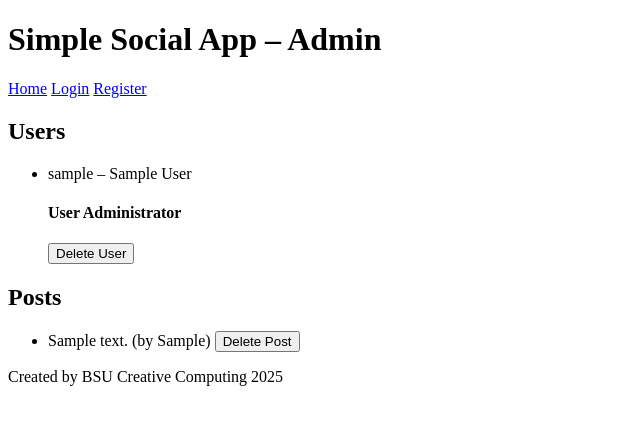
After one commit to CarolFabri/Creative-Web-work, a Node server app: template simpleSocialStarter/views/pages/admin.ejs in a window 1280 px wide. The commit adds this page. Shown: the top 425 px of the page, without its empty margins (0-640 px from the left). Run offline with Node 20, Linux system fonts and the light colour scheme; the template is opened without the code that fills it: values that come from a table or form of the project are taken from there, others are empty; tables that the repository leaves empty hold one stand-in row (values such as "Sample post"); some libraries are stand-ins or nearby versions.

Commit message:
two other requirements done

```diff
--- a/simpleSocialStarter/index.js
+++ b/simpleSocialStarter/index.js
@@ -63,6 +63,31 @@ function checkLoggedInState(req) {
   return req.session && req.session.username
 }
 
+function findUser(username) {
+  return userModel.findUser(username);
+}
+
+function updateProfile (req){
+  return req.session && req.session.username
+}
+
+async function checkAdmin(req, res,nextAction){
+  try{
+    if(!req.session||!req.session.username){
+      return res.sendFile(path.join(__dirname,'/views','notloggedin.html'));
+    }
+    const user = await findUser(req.session.username);
+
+    if(!user||!user.isAdmin){
+      return res.status(403).send("Access denied. Admins only");
+    }
+    req.currentUser=user;
+    nextAction();
+  } catch(err){
+    console.error("Error checking admin status:",err);
+    res.status(500).send("Internal server error");
+  }
+}
 app.get('/app', checkLoggedIn, async (req, res) => {
   //res.sendFile(path.join(__dirname, 'views', 'app.html'));
   res.render('pages/app', {
@@ -92,13 +117,42 @@ app.get('/login', (req, res) => {
 });
 
 
-
 app.get('/register', (req, res) => {
   res.sendFile(path.join(__dirname, 'views', 'register.html'));
 });
 
+app.get('/profile',async (req,res)=>{
+  if (!req.session.username){
+     return res.redirect('/login');
+    //return res.sendFile(path.join(__dirname, '/views', 'notloggedin.html'))
+  }
+  const user = await findUser(req.session.username);
+    res.render('pages/profile',{
+      isLoggedIn: true,
+      username: req.session.username,
+      user: user
+  });
+});
+
+app.get('/admin',checkAdmin,async(req,res)=>{
+  try{
+    const users= await userModel.getAllUsersWithoutPasswords();
+  const adminPosts= await posts.getLastNPosts(3);
+  res.render('pages/admin',{
+    isLoggedIn: checkLoggedInState(req),
+    users : users,
+     posts: adminPosts
+
+  });
+} catch(err){
+  console.error("Error loading admin page:",err);
+  res.status(500).send("Internal server error");
+  }
+});
+
+
 app.post('/register', async (req, res) => {
-  if (await userModel.addUser(req.body.username, req.body.password)) {
+  if (await userModel.addUser(req.body.username, req.body.password, req.body.firstname, req.body.lastname)) {
     res.sendFile(path.join(__dirname, 'views', 'login.html'));
   } else {
     res.sendFile(path.join(__dirname, 'views', 'registration_failed.html'));
@@ -106,8 +160,12 @@ app.post('/register', async (req, res) => {
 });
 
 app.post('/login', async (req, res) => {
-  if (await userModel.checkUser(req.body.username, req.body.password)) {
-    req.session.username = req.body.username
+  const user = await findUser(req.body.username);
+  if (user && await userModel.checkUser(req.body.username, req.body.password)) {
+    // ✅ set everything the checkLoggedIn function expects
+    req.session.username  = user.username;
+    req.session.firstname = user.firstname;
+    req.session.lastname  = user.lastname;
     res.render('pages/app', {
       isLoggedIn: checkLoggedInState(req),
       username: req.session.username,
@@ -120,6 +178,33 @@ app.post('/login', async (req, res) => {
   }
 
 });
+app.post('/profile', async (req, res) => {
+  await userModel.updateProfile(
+    req.session.username,
+    req.body.firstname,
+    req.body.lastname
+  );
+
+  const user = await findUser(req.session.username);
+
+  res.render('pages/profile', {
+    isLoggedIn: checkLoggedInState(req),
+    username: req.session.username,
+    user: user
+  });
+});
+
+app.post('/admin/deleteUser',checkAdmin, async(req,res)=>{
+    const userId = req.body.userId;
+    await userModel.deleteUserById(userId);
+    res.redirect('/admin');
+});
+
+app.post('/admin/deletePost',checkAdmin, async(req,res)=>{
+    const postId = req.body.postId;
+    await posts.deletePostById(postId);
+    res.redirect('/admin');
+});
 
 app.get('/logout', (req, res) => {
   res.sendFile(path.join(__dirname, 'views', 'logout.html'));
--- /dev/null
+++ b/simpleSocialStarter/views/pages/admin.ejs
@@ -0,0 +1,38 @@
+<%- include('../partials/header') %>
+
+<body>
+  <h1>Simple Social App – Admin</h1>
+
+  <%- include('../partials/nav') %>
+
+  <h2>Users</h2>
+  <ul>
+    <% users.forEach(user => { %>
+      <li>
+        <%= user.username %> – <%= user.firstname %> <%= user.lastname %>
+
+        <h4>User Administrator</h4>
+        <form action="/admin/deleteUser" method="POST" style="display:inline;">
+          <input type="hidden" name="userId" value="<%= user._id %>">
+          <button type="submit">Delete User</button>
+        </form>
+      </li>
+    <% }) %>
+  </ul>
+
+  <h2>Posts</h2>
+  <ul>
+    <% posts.forEach(post => { %>
+      <li>
+        <%= post.message %> (by <%= post.user %>)
+
+        <form action="/admin/deletePost" method="POST" style="display:inline;">
+          <input type="hidden" name="postId" value="<%= post._id %>">
+          <button type="submit">Delete Post</button>
+        </form>
+      </li>
+    <% }) %>
+  </ul>
+</body>
+
+<%- include('../partials/footer') %>
--- a/simpleSocialStarter/views/partials/nav.ejs
+++ b/simpleSocialStarter/views/partials/nav.ejs
@@ -6,5 +6,6 @@
     <%} else {%>
       <a href="logout">Logout</a>
       <a href="app">Application</a>
+       <a href="app">Profile</a>
       <%} %>
 </nav>
--- a/simpleSocialStarter/views/register.html
+++ b/simpleSocialStarter/views/register.html
@@ -18,6 +18,10 @@
         <input type="text" id="username" name="username"><br>
         <label>Password</label>
         <input type="text" id="password" name="password"><br>
+        <label>First Name</label>
+        <input type="text" id="firstname" name="firstname"><br>
+        <label>Last Name</label>
+        <input type="text" id="lastname" name="lastname"><br>
         <input type="submit" value="Register">
     </form>
 
```
Also changed, not shown: simpleSocialStarter/models/users.js (+35 -7 lines), simpleSocialStarter/views/pages/profile.ejs (added, +18 -0 lines).
